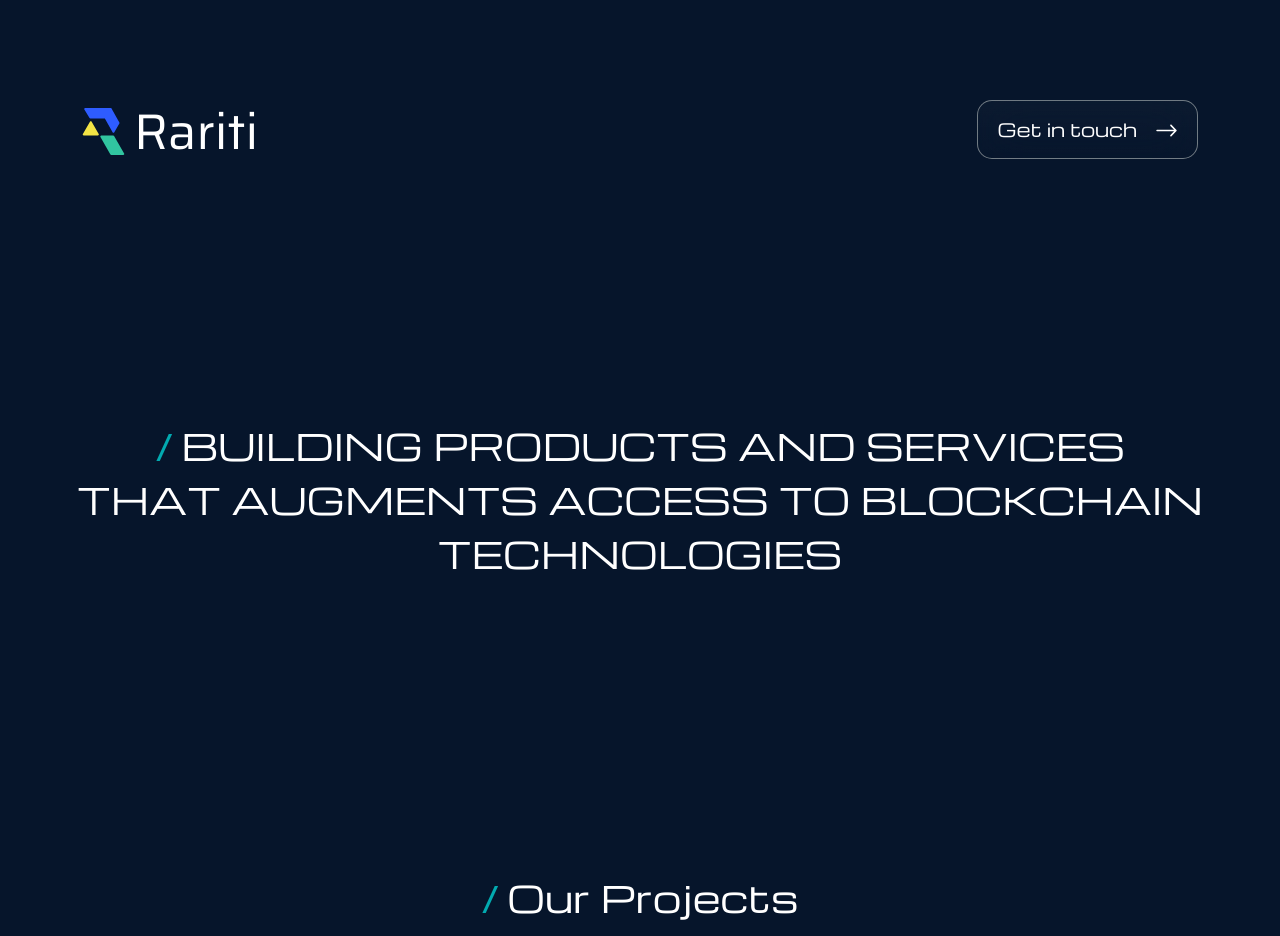
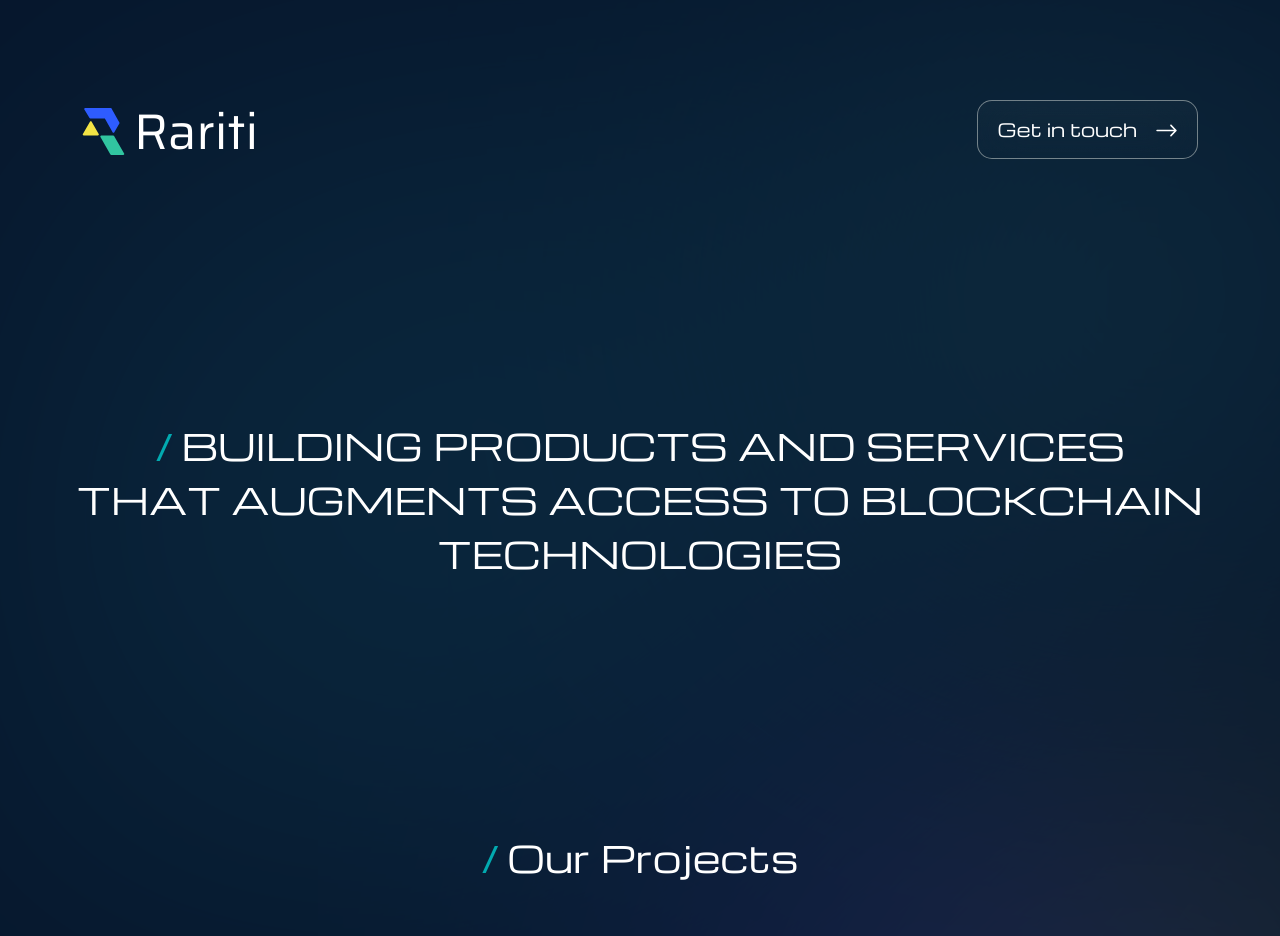
Before and after one commit to raritilabs/Rariti-landing-page, a React (Create React App) app: page / in a window 1280 px wide. Shown: the top 936 px of the page. Built offline with nearby package versions, Linux system fonts and the light colour scheme; a web font is replaced by a local one.

Commit message:
Rade-914: added backgorund image for landing page

```diff
--- a/src/styles/app.module.scss
+++ b/src/styles/app.module.scss
@@ -1,5 +1,5 @@
 .appMainContainer {
-  background: #06152b;
+  background: url("../assets/backgroundImage.svg");
 }
 .headerContainer {
   padding: 92px 82px;
@@ -138,7 +138,7 @@
 .projectContainer {
   display: flex;
   justify-content: center;
-  margin-top: 290px;
+  margin-top: 250px;
 }
 .projectContainerMob {
   margin-top: 130px;
```
Also changed, not shown: src/assets/backgroundImage.svg (added).
